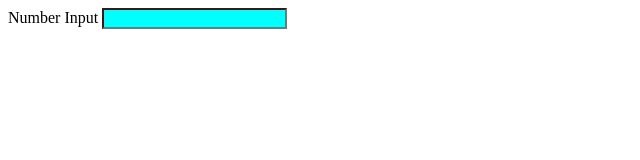
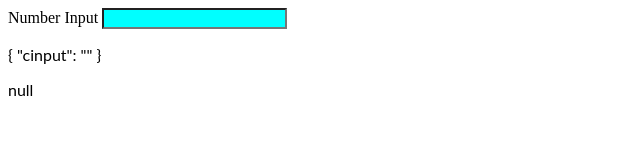
Before and after one commit to cleverbek1991/angular-custom-input, an Angular app: page / in a window 1280 px wide. Shown: the top 160 px of the page, without its empty margins (0-640 px from the left). Built offline with nearby package versions, Linux system fonts and the light colour scheme.

Commit message:
1 file modified

```diff
--- a/src/app/app.component.html
+++ b/src/app/app.component.html
@@ -1,3 +1,6 @@
-<form [formGroup] ="nestedForm" (ngSubmit)="onSubmit()">
+<form [formGroup]="nestedForm" (ngSubmit)="onSubmit()">
   <custom-input formControlName="cinput"></custom-input>
 </form>
+
+<p>{{ nestedForm.value | json }}</p>
+<p>{{ nestedForm.validator | json }}</p>
```
